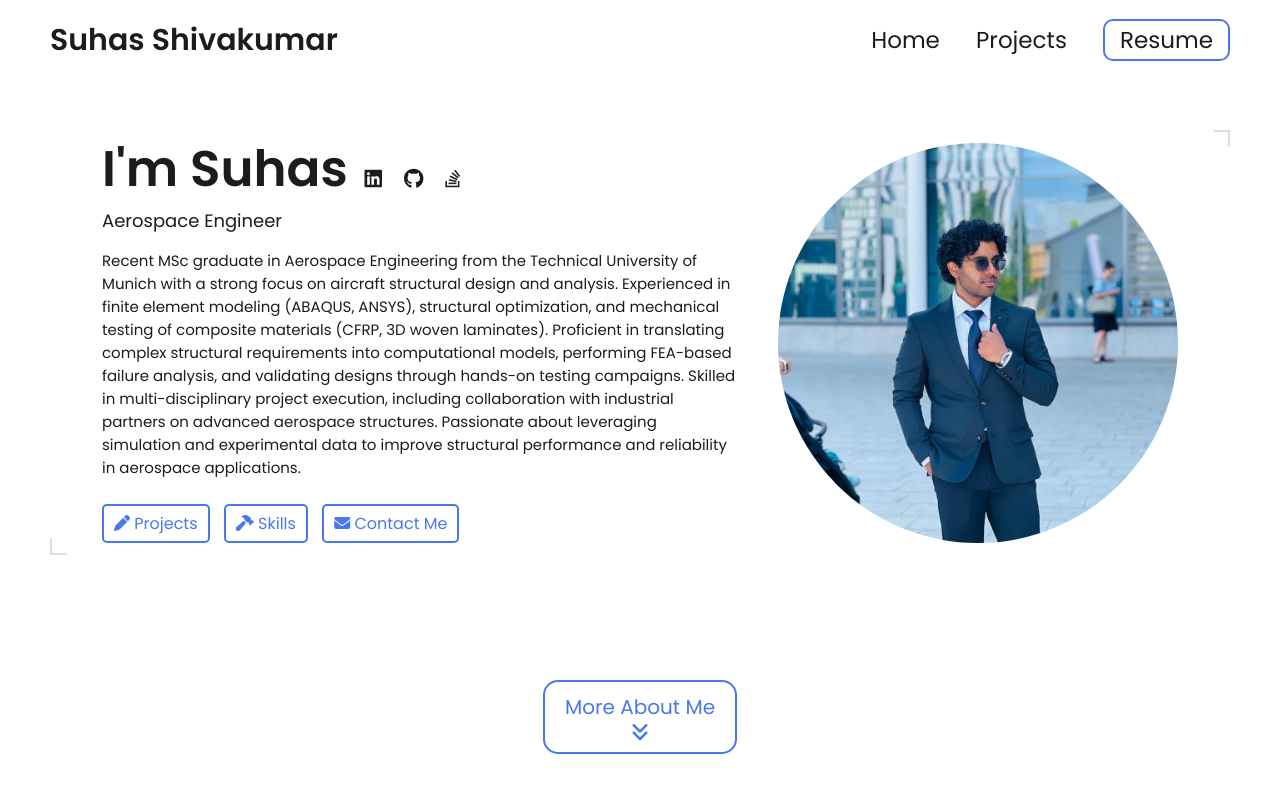
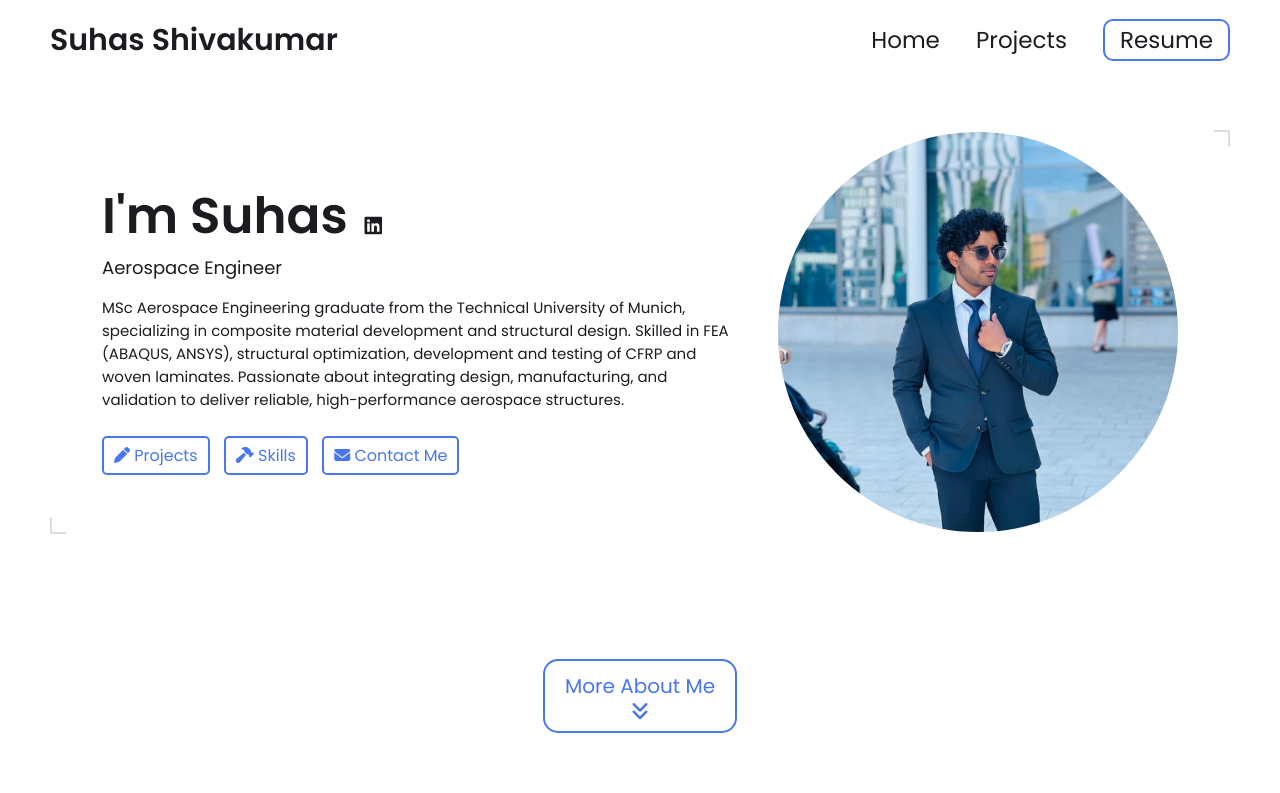
Before and after one commit to Shivakumar-Suhas/Shivakumar-Suhas.github.io, a Jekyll site: the page built from index.html, in a window 1280 px wide and 900 px high. Shown: the top 793 px of the window. Built offline with Jekyll 4.4.1, drawn with Linux system fonts in a browser that asks for light colours; some of the changed lines change nothing that is shown.

Commit message:
Update _config.yml

```diff
--- a/_config.yml
+++ b/_config.yml
@@ -15,7 +15,7 @@ title: Suhas M Shivakumar # This is what shows up in the tab of the browser
 name: Suhas Shivakumar
 headline: Aerospace Engineer
 description: >- # dont remove this line. this will ignore all new lines until the next section
-  Recent MSc graduate in Aerospace Engineering from the Technical University of Munich with a strong focus on aircraft structural design and analysis. Experienced in finite element modeling (ABAQUS, ANSYS), structural optimization, and mechanical testing of composite materials (CFRP, 3D woven laminates). Proficient in translating complex structural requirements into computational models, performing FEA-based failure analysis, and validating designs through hands-on testing campaigns. Skilled in multi-disciplinary project execution, including collaboration with industrial partners on advanced aerospace structures. Passionate about leveraging simulation and experimental data to improve structural performance and reliability in aerospace applications.
+  MSc Aerospace Engineering graduate from the Technical University of Munich, specializing in composite material development and structural design. Skilled in FEA (ABAQUS, ANSYS), structural optimization, development and testing of CFRP and woven laminates. Passionate about integrating design, manufacturing, and validation to deliver reliable, high-performance aerospace structures.
 
 # Place your profile image in /assets/images/profile-image/folder and edit the file name
 profile_image: ./assets/images/profile-image/avatar1.jpeg
@@ -29,9 +29,9 @@ resume-url: https://drive.google.com/file/d/13Z3duVzh-gguPU5r03oJVEE6rV9rd3DS/vi
 # Set up external links - this will show up as small icons next to your name.
 
 external-links:    # input only your own url slug. The icons with missing entries will not appear.
-  linkedin: test    # https://www.linkedin.com/in/{your url slug}
-  github: leea12    # https://github.com/{your url slug}
-  stackoverflow: test      # https://stackoverflow.com/users/{your url slug}
+  linkedin: Suhas    # https://www.linkedin.com/in/suhas-m-shivakumar-557ba7192
+  github:     # https://github.com/{your url slug}
+  stackoverflow:      # https://stackoverflow.com/users/{your url slug}
   medium:            # https://medium.com/@{your url slug}
   x-twitter:   # https://x.com/{your url slug}
   threads:            # https://threads.net/@{your url slug}
```
